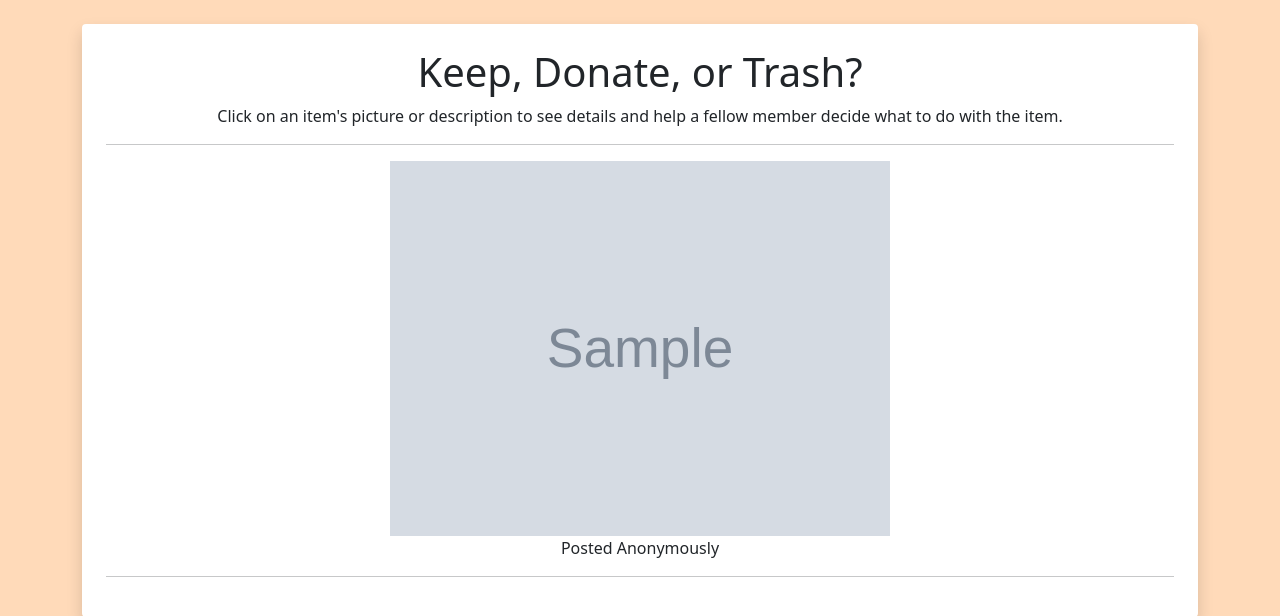
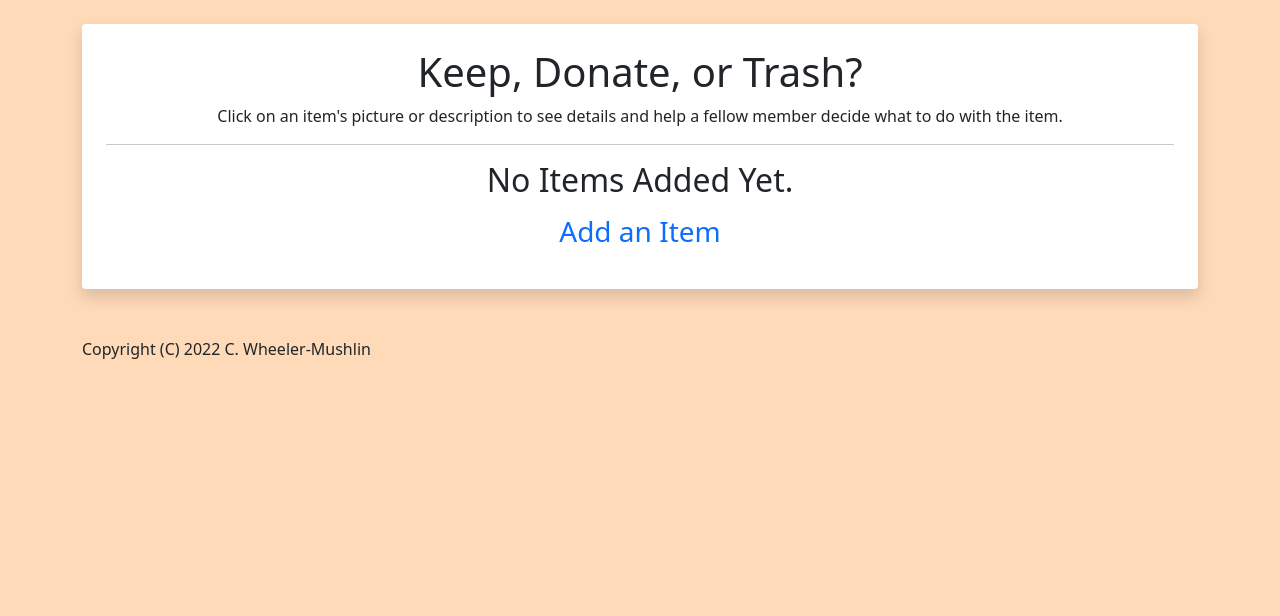
Before and after one commit to CatW-M/simplihive, a Django app: page /items/ in a window 1280 px wide. Shown: the part 56-672 px from the top of the page. Run offline with Django 4.2, Linux system fonts and the light colour scheme; tables that the repository leaves empty hold one stand-in row (values such as "Sample post"); grey boxes marked "Sample" are stand-in pictures.

Commit message:
Added conditional to item index

```diff
--- a/main_app/templates/main_app/item_index.html
+++ b/main_app/templates/main_app/item_index.html
@@ -6,6 +6,7 @@
     <h1>Keep, Donate, or Trash?</h1>
     <p>Click on an item's picture or description to see details and help a fellow member decide what to do with the item.</p>
     <hr />
+    {% if item in object_list %}
       {% for item in object_list %}
         <div className="item-container">
           <div className="image-box">
@@ -23,5 +24,13 @@
         </div>
         <hr />
       {% endfor %}
+    {% else %}
+        <div>
+          <h2>No Items Added Yet.</h2>
+          <h3 class="nav-item">
+            <a class="nav-link" href="{% url 'items_create' %}">Add an Item</a>
+          </h3>
+        </div>
+    {% endif %}
 </center>
 {% endblock %}
```
Lines whose indentation alone changed are shown as unchanged.
